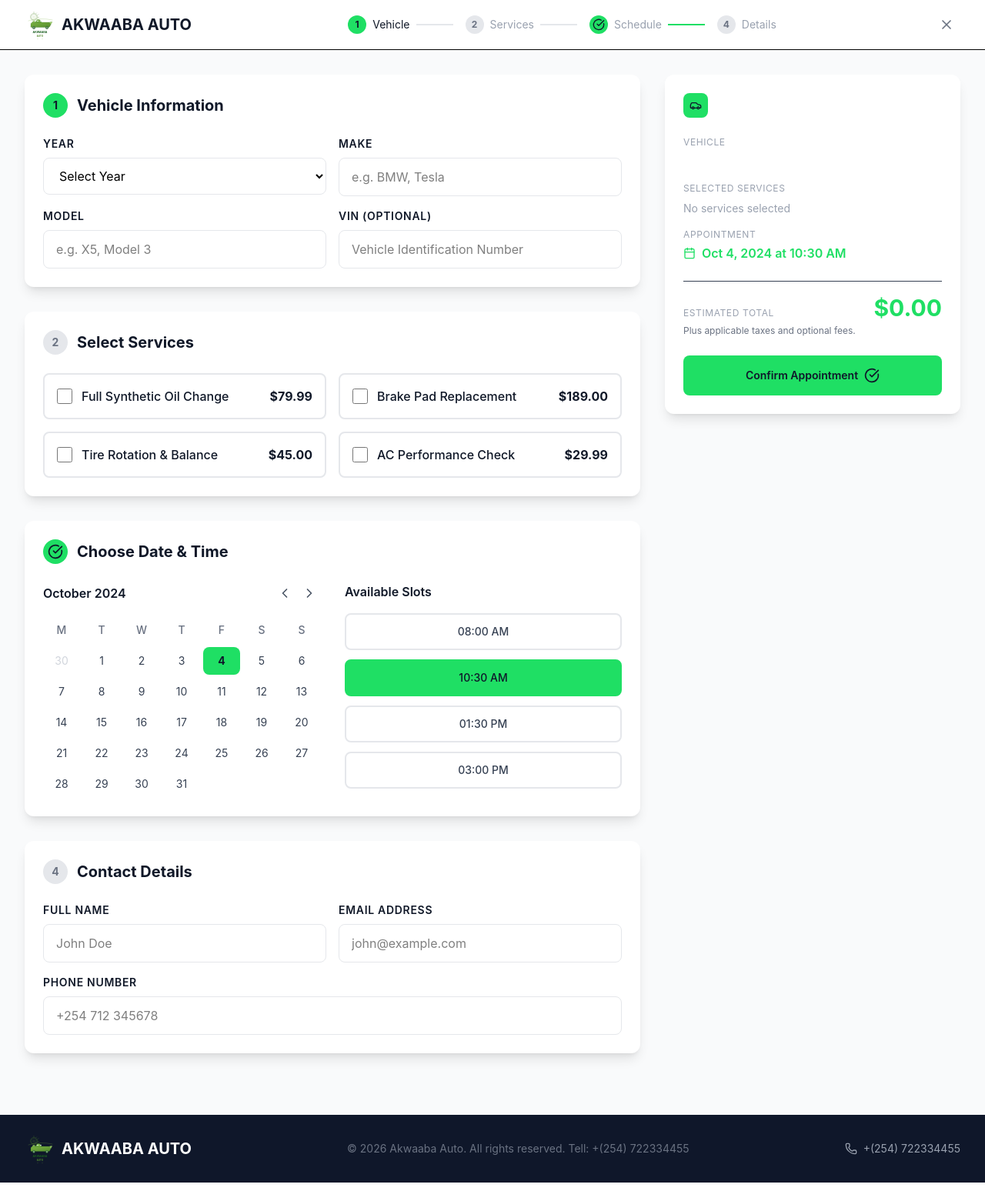
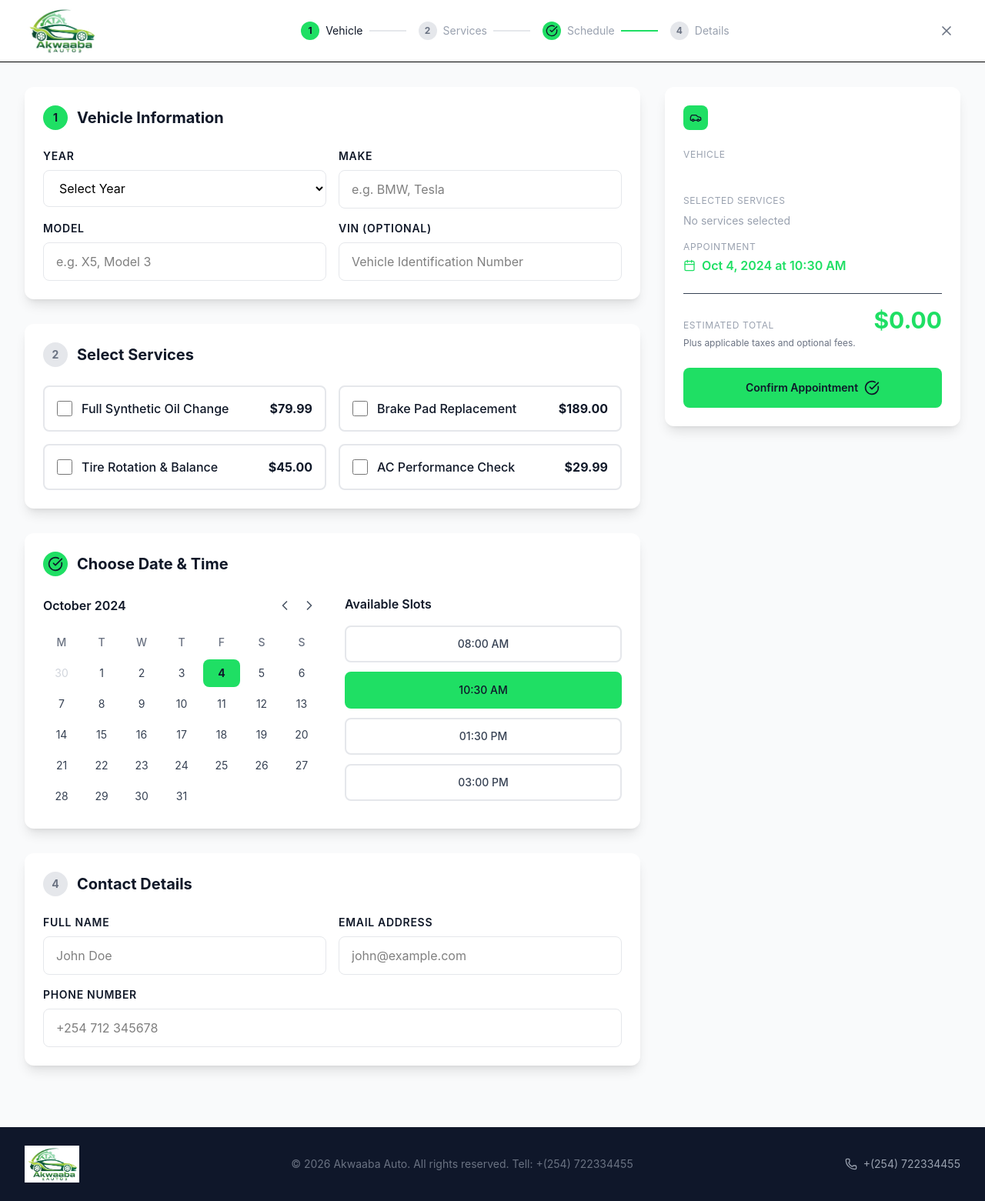
Before and after one commit to sharleenwangui-sm/car-autoservice, a React (Vite) app: page /booking in a window 1280 px wide. Shown: the whole page at 77% size. Before the commit the page ends 1537 px from the top, so only its background shows below. Built offline with nearby package versions, Linux system fonts and the light colour scheme.

Commit message:
Updated the logo on the booking page

```diff
--- a/src/components/layout/Footer.jsx
+++ b/src/components/layout/Footer.jsx
@@ -123,24 +123,8 @@ export function Footer() {
         <div className="max-w-7xl mx-auto px-4 sm:px-6 lg:px-8 py-6">
           <div className="flex flex-col md:flex-row items-center justify-between gap-4">
             <p className="text-gray-500 text-sm">
-              © 2026 Akwaaba Auto. All rights reserved. Tell: +(254) 722334455
+              © 2026 Akwaaba Auto. All rights reserved.
             </p>
-            <div className="flex items-center gap-6">
-              <a
-                href="tel:+254722334455"
-                className="flex items-center gap-2 text-gray-400 hover:text-white text-sm transition-colors"
-              >
-                <Phone className="w-4 h-4" />
-                +(254) 722334455
-              </a>
-              <a
-                href="#"
-                className="flex items-center gap-2 text-gray-400 hover:text-white text-sm transition-colors"
-              >
-                <MapPin className="w-4 h-4" />
-                892 Motor Drive
-              </a>
-            </div>
           </div>
         </div>
       </div>
--- a/src/components/pages/BookingPage.jsx
+++ b/src/components/pages/BookingPage.jsx
@@ -6,10 +6,9 @@ import {
   X,
   Calendar,
   CheckCircle,
-  Shield,
   Phone,
 } from "lucide-react";
-import { Button, Card, Badge } from "../ui";
+import { Button, Card } from "../ui";
 
 const steps = [
   { id: 1, name: "Vehicle", label: "Vehicle" },
@@ -166,16 +165,13 @@ export function BookingPage() {
       {/* Header with Progress */}
       <header className="bg-white border-b sticky top-0 z-50">
         <div className="max-w-7xl mx-auto px-4 sm:px-6 lg:px-8">
-          <div className="flex items-center justify-between h-16">
-            <a href="/" className="flex items-center gap-2">
+          <div className="flex items-center justify-between h-20">
+            <a href="/" className="flex items-center">
               <img
-                src="/akwaaba-logo.svg"
+                src="/akwaaba-logo-cropped.png"
                 alt="Akwaaba Auto"
-                className="w-10 h-10"
+                className="h-14 w-auto sm:h-16 transition-transform hover:scale-105"
               />
-              <span className="text-xl font-bold text-gray-900">
-                AKWAABA AUTO
-              </span>
             </a>
 
             {/* Progress Steps */}
@@ -636,8 +632,6 @@ export function BookingPage() {
                   Confirm Appointment
                 </Button>
               </Card>
-
-              {/* Quality Guarantee */}
             </div>
           </div>
         </div>
@@ -647,13 +641,12 @@ export function BookingPage() {
       <footer className="bg-secondary mt-12 py-6">
         <div className="max-w-7xl mx-auto px-4 sm:px-6 lg:px-8">
           <div className="flex flex-col md:flex-row items-center justify-between gap-4">
-            <a href="/" className="flex items-center gap-2">
+            <a href="/" className="flex items-center">
               <img
-                src="/akwaaba-logo.svg"
+                src="/akwaaba-logo-cropped.png"
                 alt="Akwaaba Auto"
-                className="w-10 h-10"
+                className="h-12 w-auto transition-transform hover:scale-105"
               />
-              <span className="text-xl font-bold text-white">AKWAABA AUTO</span>
             </a>
             <p className="text-gray-500 text-sm">
               © 2026 Akwaaba Auto. All rights reserved. Tell: +(254) 722334455
```
